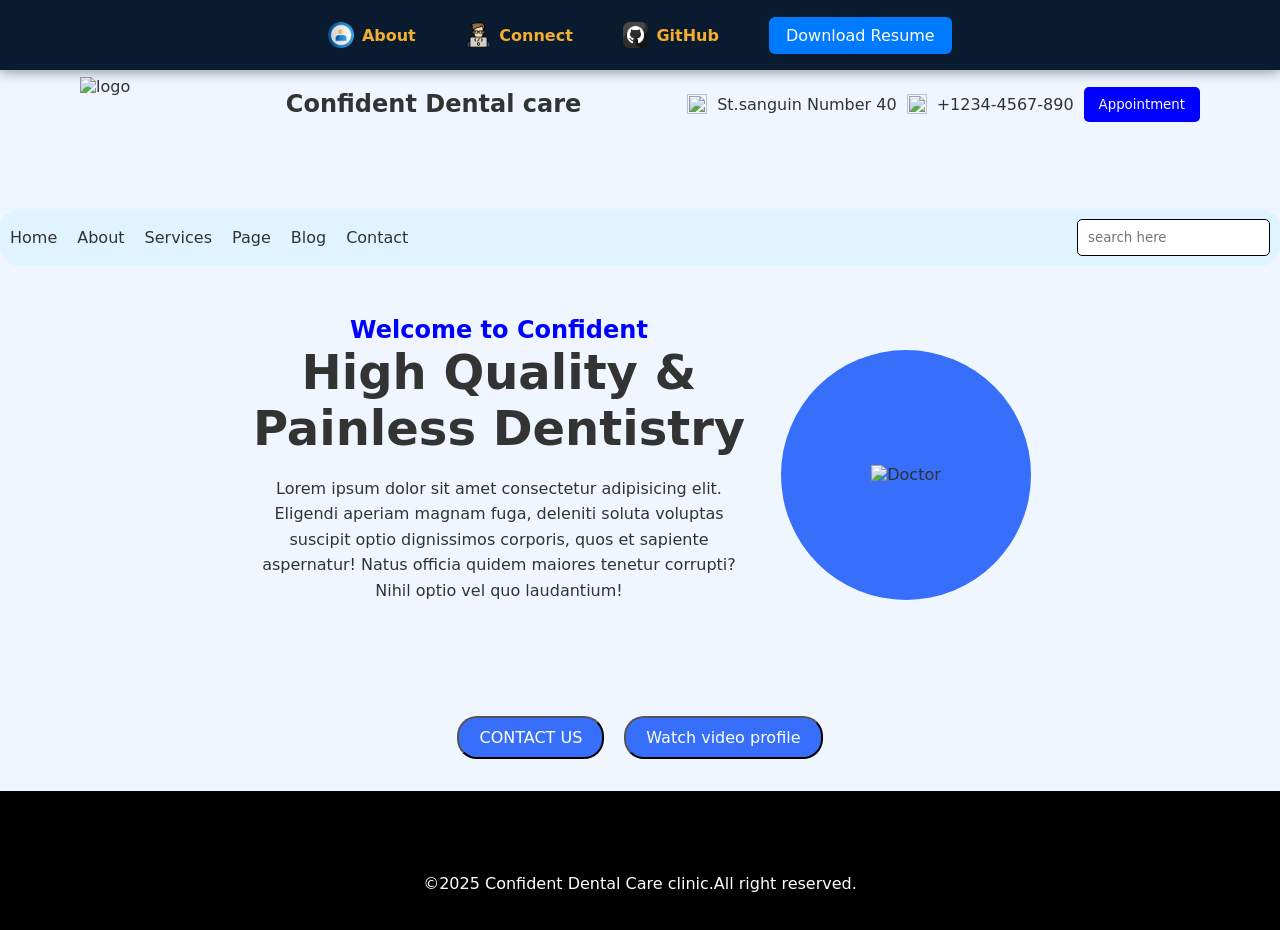
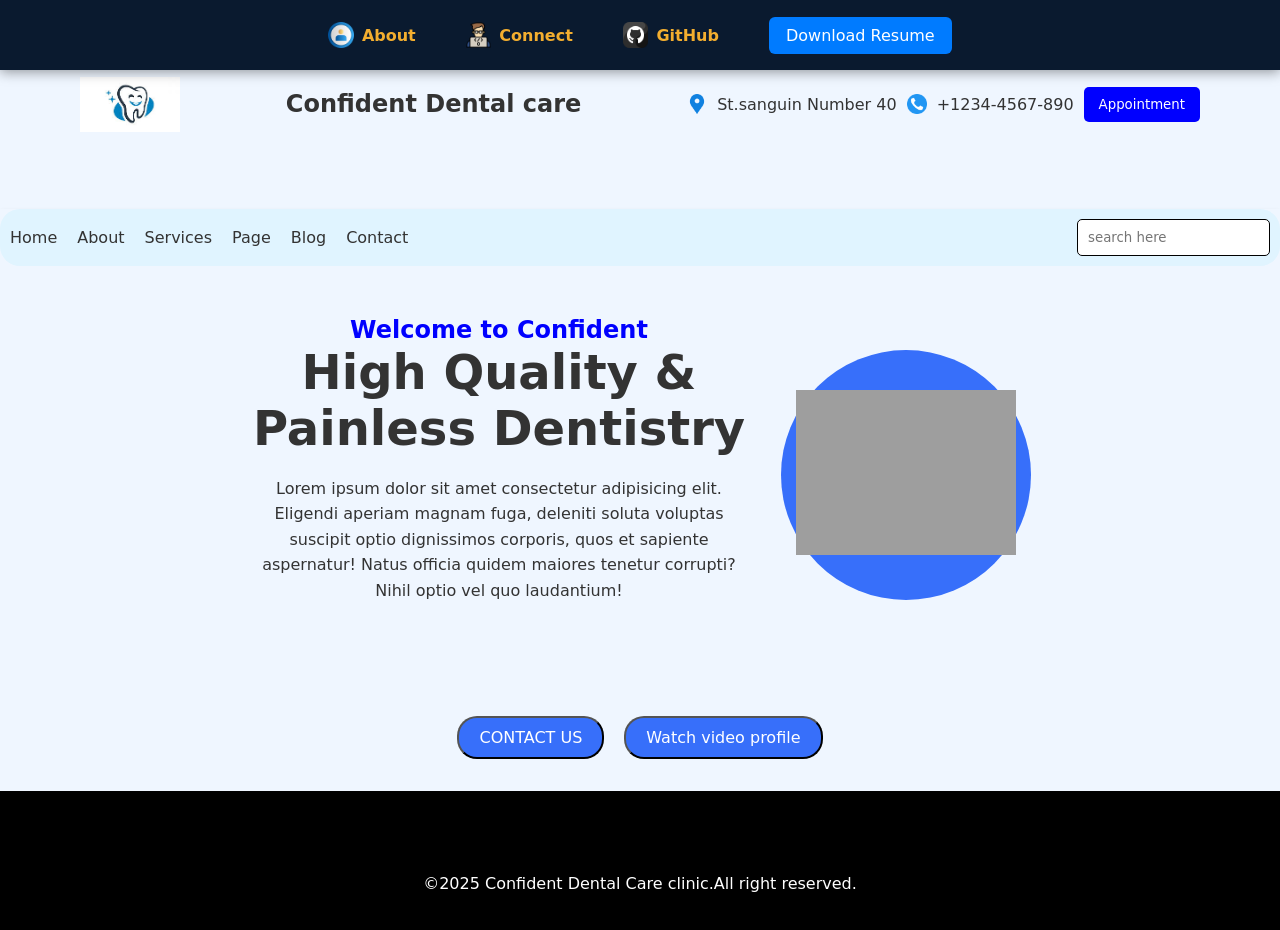
Before and after one commit to MubeenAhmad1123/Dentist-Landing-page, a plain HTML site: page index.html in a window 1280 px wide. Drawn offline with Linux system fonts and the light colour scheme; the site is published under a folder, as on GitHub Pages, so addresses that start at the root find nothing.

Commit message:
Fix imges path

```diff
--- a/index.html
+++ b/index.html
@@ -38,11 +38,11 @@
     </div>
     <header>
         <div class="container">
-            <img src="/img/dentist-logo.png" alt="logo">
+            <img src="img/dentist-logo.png" alt="logo">
             <div class="logo">Confident Dental care</div>
             <div class="contact-info">
-                <img class="head-img"  src="/img/Location.png" alt="">St.sanguin Number 40
-                <img  class="head-img" src="/img/phone.png" alt="">+1234-4567-890
+                <img class="head-img"  src="img/Location.png" alt="">St.sanguin Number 40
+                <img  class="head-img" src="img/phone.png" alt="">+1234-4567-890
                 <button class="appointment-btn">Appointment</button>
             </div>
         </div>
@@ -72,7 +72,7 @@
                     soluta voluptas suscipit optio dignissimos corporis, quos et sapiente aspernatur! Natus officia
                     quidem maiores tenetur corrupti? Nihil optio vel quo laudantium!</p>
                </div>
-                <div class="cricle"><div class="hero-image"><img src="/img/Doctor.png" alt="Doctor"></div></div>
+                <div class="cricle"><div class="hero-image"><img src="img/Doctor.png" alt="Doctor"></div></div>
 
 
         </div>
```
